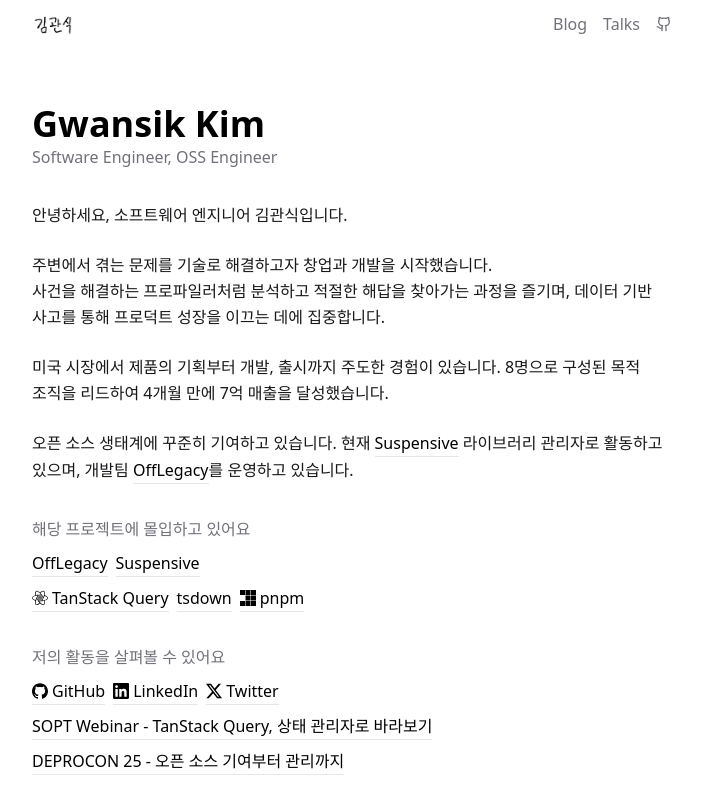
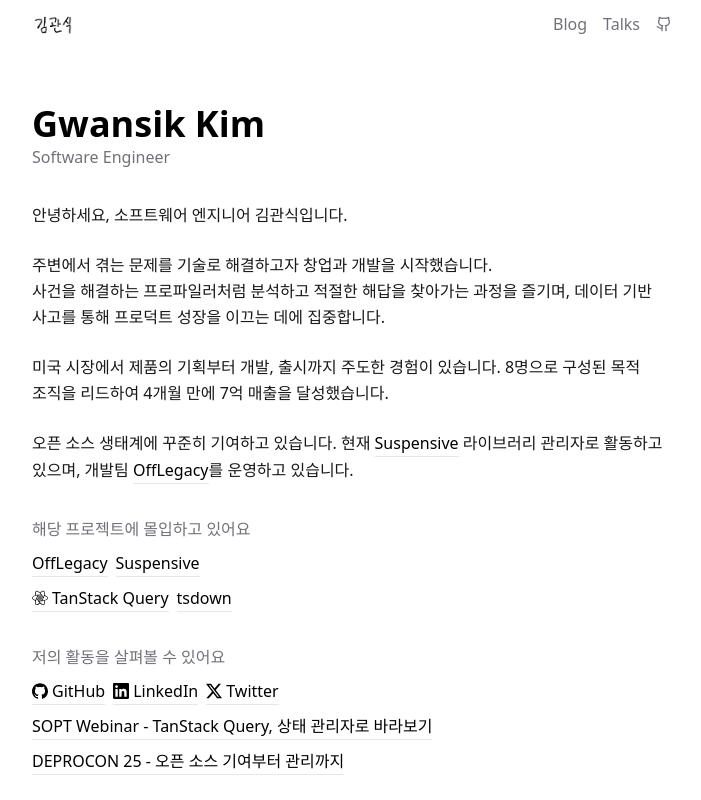
Before and after one commit to gwansikk/gwansik.dev, a Next.js app: page / in a window 1280 px wide. Shown: the top 800 px of the page, without its empty margins (288-989 px from the left). Built offline with nearby package versions, Linux system fonts and the light colour scheme; no server answers.

Commit message:
chore: update contents

```diff
--- a/content/posts/feconf-2024/index.mdx
+++ b/content/posts/feconf-2024/index.mdx
@@ -1,5 +1,5 @@
 ---
-title: '오픈 소스 기여, 어렵지 않아요! (FEConf 2024 Lightning talks)'
+title: '오픈 소스 기여, 어렵지 않아요! (FEConf 2024 Lightning Talk)'
 date: 2024-08-30
 slug: feconf-2024
 ---
--- a/src/app/page.tsx
+++ b/src/app/page.tsx
@@ -20,9 +20,7 @@
     <>
       <header>
         <Title>Gwansik Kim</Title>
-        <h2 className="font-medium text-zinc-500">
-          Software Engineer, OSS Engineer
-        </h2>
+        <h2 className="font-medium text-zinc-500">Software Engineer</h2>
       </header>
       <section className="space-y-6">
         <p>안녕하세요, 소프트웨어 엔지니어 김관식입니다.</p>
@@ -62,12 +60,6 @@
           <Anchor href="https://github.com/rolldown/tsdown/issues?q=involves%3Agwansikk">
             tsdown
           </Anchor>
-          <Anchor
-            icon={<SiPnpm />}
-            href="https://github.com/pnpm/pnpm/issues?q=involves%3Agwansikk"
-          >
-            pnpm
-          </Anchor>
         </List>
       </Section>
       <Section title="저의 활동을 살펴볼 수 있어요">
--- a/src/utils/data-access-layer.ts
+++ b/src/utils/data-access-layer.ts
@@ -32,7 +32,7 @@
       link: 'https://drive.google.com/file/d/1hzv8uhHzSomesRgs6HpPGWKnaHNkdIT0/view',
     },
     {
-      conference: 'FEConf 2024 Lightning talks',
+      conference: 'FEConf 2024 Lightning Talk',
       title: '오픈 소스 기여, 어렵지 않아요!',
       date: '2024-08-24',
       link: 'https://drive.google.com/file/d/1qcXOaFodRQBR9pa_nBcdIeKVdEZACQNx/view',
```
